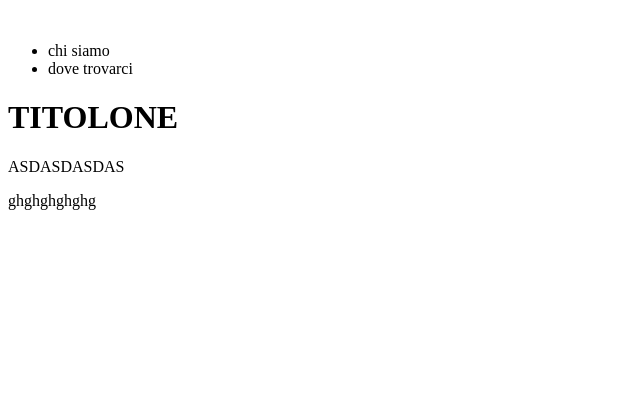
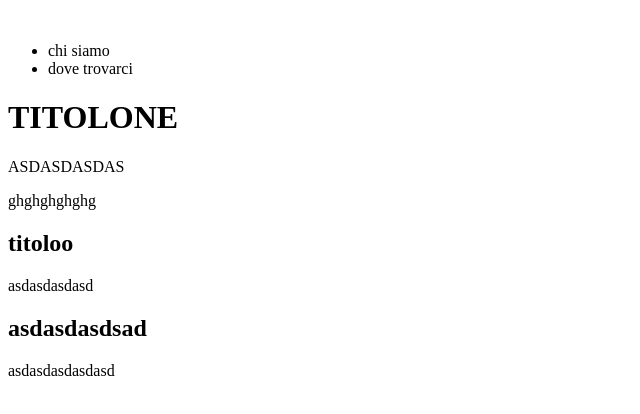
Before and after one commit to AntoninoPezzino/lezioneGit, a plain HTML site: page index.html in a window 1280 px wide. Shown: the whole page, without its empty margins (0-640 px from the left). Drawn offline with Linux system fonts and the light colour scheme.

Commit message:
ho aggiunto la main

```diff
--- a/index.html
+++ b/index.html
@@ -23,5 +23,16 @@
         <p>ghghghghghg</p>
     </header>
 
+    <main>
+        <article>
+            <h2>titoloo</h2>
+            <p>asdasdasdasd</p>
+        </article>
+        <article>
+            <h2>asdasdasdsad</h2>
+            <p>asdasdasdasdasd</p>
+        </article>
+    </main>
+
 </body>
 </html>
```
